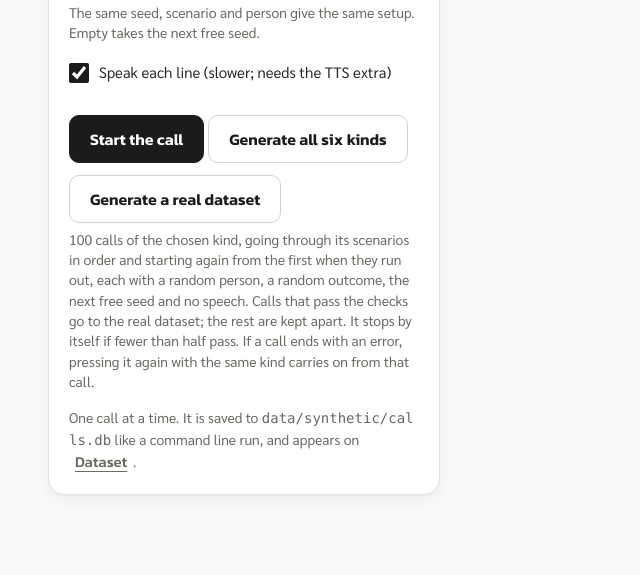
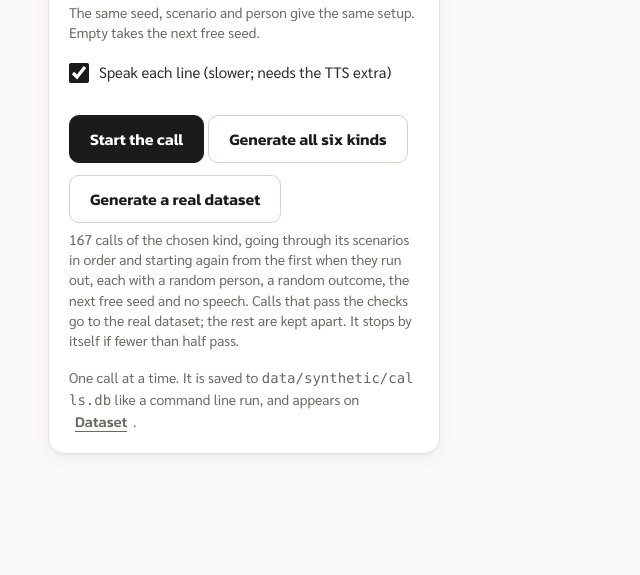
Before and after one commit to ZenithGeeks/Callas, a FastAPI app: page /studio in a window 1280 px wide. Shown: the part 771-1346 px from the top of the page, without its empty margins (0-640 px from the left). After the commit the page ends 1226 px from the top, so only its background shows below. Run offline with FastAPI, Linux system fonts and the light colour scheme.

Commit message:
fix(generation): generate a batch of 167 (#190)

```diff
--- a/backend/static/js/studio.js
+++ b/backend/static/js/studio.js
@@ -5,7 +5,7 @@
  * ends the run. A plain EventSource is used instead of the htmx sse extension because an event
  * has to replace one element by id. Closing the tab does not stop the run; the server saves it.
  * The two batch buttons send one call after another through the same form: all six kinds, or
- * a real dataset (100 calls cycling through the scenarios of the chosen kind, stopped when under
+ * a real dataset (167 calls cycling through the scenarios of the chosen kind, stopped when under
  * half pass). When a real-dataset batch ends, for any reason, its token usage is shown above the
  * run (GET /studio/tokens with every call it started). A real-dataset batch that ends with an
  * error (a call failed, could not start, or the server went away) is saved in localStorage for
@@ -17,7 +17,7 @@
   var reduceMotion = window.matchMedia("(prefers-reduced-motion: reduce)").matches;
   var source = null;
   var batch = null;
-  var REAL_BATCH_SIZE = 100; // calls in one "Generate a real dataset" batch
+  var REAL_BATCH_SIZE = 167; // calls in one "Generate a real dataset" batch
   var RESUME_KEY = "studio-real-batch:"; // + the kind of call: a batch that ended with an error
 
   // Remember where a real-dataset batch that ended with an error got to: the call that went
--- a/backend/studio.py
+++ b/backend/studio.py
@@ -6,7 +6,7 @@ rendered as an HTML piece and added to the run's event list. GET /studio/{run}/e
 that list as server-sent events, so a page that opens late, or again, sees the whole call.
 One run at a time per server. Stop asks the thread to stop after the step it is working on.
 
-"Generate a real dataset" (studio.js) sends 100 calls of the chosen kind, cycling through
+"Generate a real dataset" (studio.js) sends 167 calls of the chosen kind, cycling through
 its scenarios, with batch=real. When such a call ends accepted or rejected it is tagged with
 the dataset it belongs to (dataset.REAL_APPROVED or REAL_REJECTED), and the closing message
 tells the page which, so it can keep the approval rate and stop the batch. When the batch ends,
@@ -57,7 +57,7 @@ CUSTOM_KEY = "custom"  # the key in the call id of a call with a described recei
 MAX_SEED = 99_999
 MAX_TEXT = 200
 REAL_BATCH = "real"  # the form's batch value for a call of "Generate a real dataset"
-MAX_TOKEN_CALLS = 200  # most calls /studio/tokens reads (a batch is 100)
+MAX_TOKEN_CALLS = 200  # most calls /studio/tokens reads (a batch is 167)
 
 # (form field, label, ReceiverProfile pool). The form field is sent as r_<field>; the pool fills
 # the suggestions list.
--- a/backend/templates/studio.html
+++ b/backend/templates/studio.html
@@ -94,7 +94,7 @@
       <button type="button" class="btn btn-secondary mt-3" data-start-real aria-describedby="real-help">Generate a real dataset</button>
       <input type="hidden" id="batch" name="batch" value="">
     </div>
-    <p id="real-help" class="studio-help">100 calls of the chosen kind, going through its scenarios in order and starting again from the first when they run out, each with a random person, a random outcome, the next free seed and no speech. Calls that pass the checks go to the real dataset; the rest are kept apart. It stops by itself if fewer than half pass. If a call ends with an error, pressing it again with the same kind carries on from that call.</p>
+    <p id="real-help" class="studio-help">167 calls of the chosen kind, going through its scenarios in order and starting again from the first when they run out, each with a random person, a random outcome, the next free seed and no speech. Calls that pass the checks go to the real dataset; the rest are kept apart. It stops by itself if fewer than half pass.</p>
     <p id="batch-status" class="mt-3 text-[15px] leading-[1.5] empty:hidden" aria-live="polite"></p>
     <p class="mt-4 text-[14px] leading-[1.5] text-muted">One call at a time. It is saved to <code class="break-all">{{ db }}</code> like a command line run, and appears on <a class="btn-link" href="/dataset">Dataset</a>.</p>
   </form>
```
